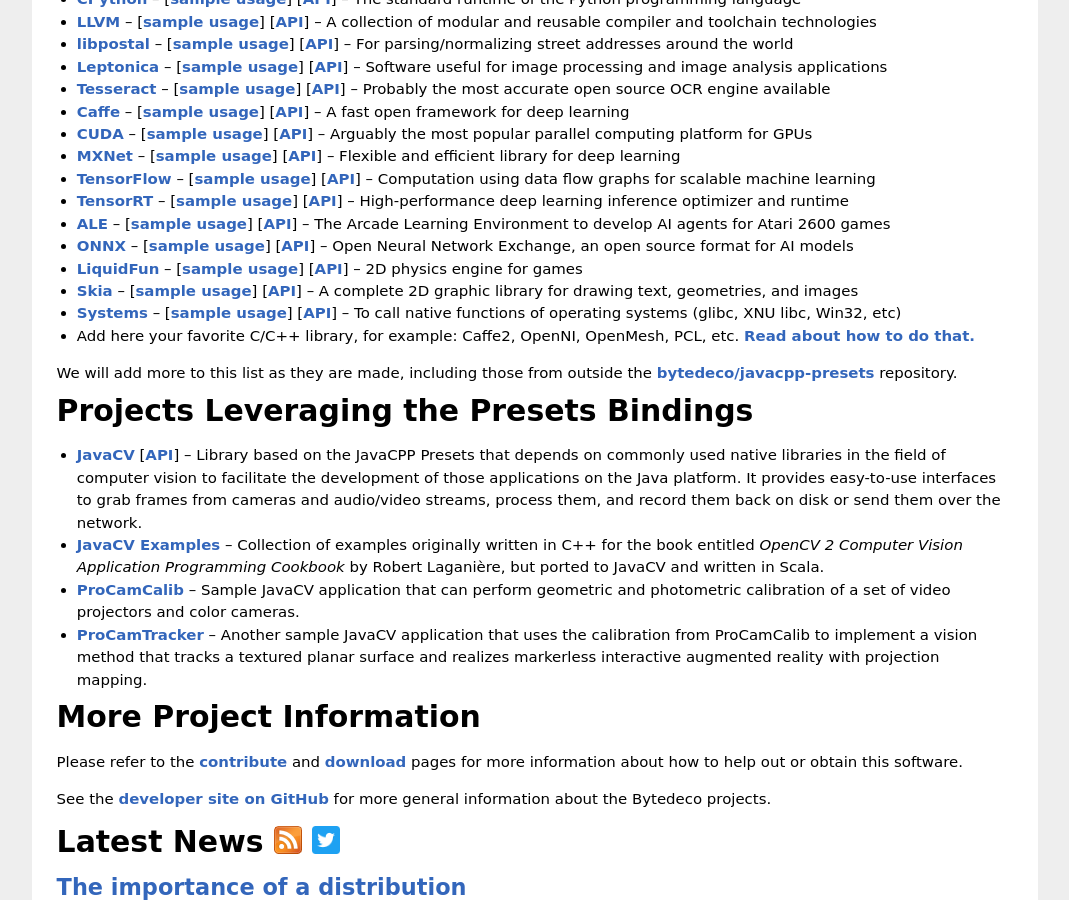
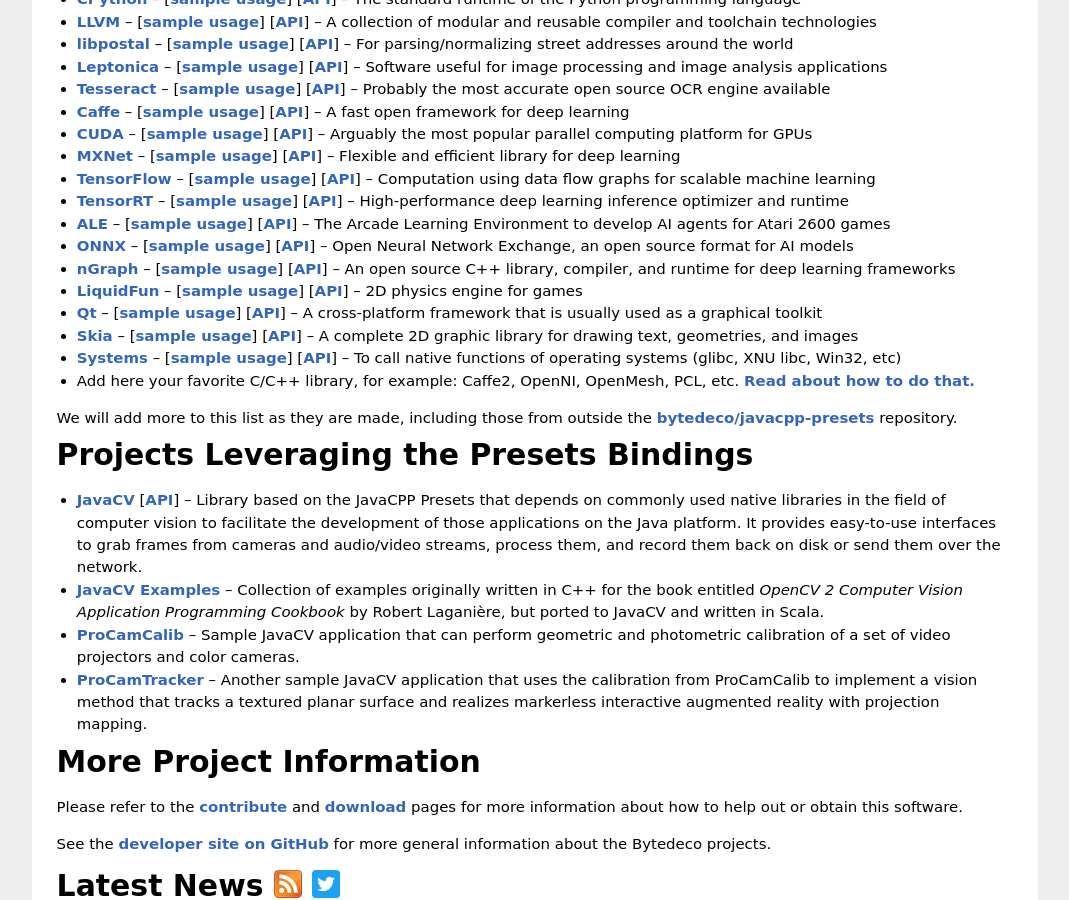
Before and after one commit to bytedeco/bytedeco.github.io, a Jekyll site: the page built from index.html, in a window 1280 px wide and 900 px high, scrolled down 941 px. Shown: the whole window, without its empty margins (105-1174 px from the left). Built offline with Jekyll 4.4.1, drawn with Linux system fonts in a browser that asks for light colours; the list of posts is cut into pages by our own code.

Commit message:
Add nGraph and Qt to the main page

```diff
--- a/index.html
+++ b/index.html
@@ -50,7 +50,9 @@ title: Home
     <li><a href="https://github.com/bytedeco/javacpp-presets/tree/master/tensorrt">TensorRT</a> &ndash; [<a href="https://github.com/bytedeco/javacpp-presets/tree/master/tensorrt#sample-usage">sample usage</a>] [<a href="http://bytedeco.org/javacpp-presets/tensorrt/apidocs/">API</a>] &ndash; High-performance deep learning inference optimizer and runtime</li>
     <li><a href="https://github.com/bytedeco/javacpp-presets/tree/master/ale">ALE</a> &ndash; [<a href="https://github.com/bytedeco/javacpp-presets/tree/master/ale#sample-usage">sample usage</a>] [<a href="http://bytedeco.org/javacpp-presets/ale/apidocs/">API</a>] &ndash; The Arcade Learning Environment to develop AI agents for Atari 2600 games</li>
     <li><a href="https://github.com/bytedeco/javacpp-presets/tree/master/onnx">ONNX</a> &ndash; [<a href="https://github.com/bytedeco/javacpp-presets/tree/master/onnx#sample-usage">sample usage</a>] [<a href="http://bytedeco.org/javacpp-presets/onnx/apidocs/">API</a>] &ndash; Open Neural Network Exchange, an open source format for AI models</li>
+    <li><a href="https://github.com/bytedeco/javacpp-presets/tree/master/ngraph">nGraph</a> &ndash; [<a href="https://github.com/bytedeco/javacpp-presets/tree/master/ngraph#sample-usage">sample usage</a>] [<a href="http://bytedeco.org/javacpp-presets/ngraph/apidocs/">API</a>] &ndash; An open source C++ library, compiler, and runtime for deep learning frameworks</li>
     <li><a href="https://github.com/bytedeco/javacpp-presets/tree/master/liquidfun">LiquidFun</a> &ndash; [<a href="https://github.com/bytedeco/javacpp-presets/tree/master/liquidfun#sample-usage">sample usage</a>] [<a href="http://bytedeco.org/javacpp-presets/liquidfun/apidocs/">API</a>] &ndash; 2D physics engine for games</li>
+    <li><a href="https://github.com/bytedeco/javacpp-presets/tree/master/qt">Qt</a> &ndash; [<a href="https://github.com/bytedeco/javacpp-presets/tree/master/qt#sample-usage">sample usage</a>] [<a href="http://bytedeco.org/javacpp-presets/qt/apidocs/">API</a>] &ndash; A cross-platform framework that is usually used as a graphical toolkit</li>
     <li><a href="https://github.com/bytedeco/javacpp-presets/tree/master/skia">Skia</a> &ndash; [<a href="https://github.com/bytedeco/javacpp-presets/tree/master/skia#sample-usage">sample usage</a>] [<a href="http://bytedeco.org/javacpp-presets/skia/apidocs/">API</a>] &ndash; A complete 2D graphic library for drawing text, geometries, and images</li>
     <li><a href="https://github.com/bytedeco/javacpp-presets/tree/master/systems">Systems</a> &ndash; [<a href="https://github.com/bytedeco/javacpp-presets/tree/master/systems#sample-usage">sample usage</a>] [<a href="http://bytedeco.org/javacpp-presets/systems/apidocs/">API</a>] &ndash; To call native functions of operating systems (glibc, XNU libc, Win32, etc)</li>
     <li>Add here your favorite C/C++ library, for example: Caffe2, OpenNI, OpenMesh, PCL, etc. <a href="https://github.com/bytedeco/javacpp-presets/wiki/Create-New-Presets">Read about how to do that.</a></li>
```
